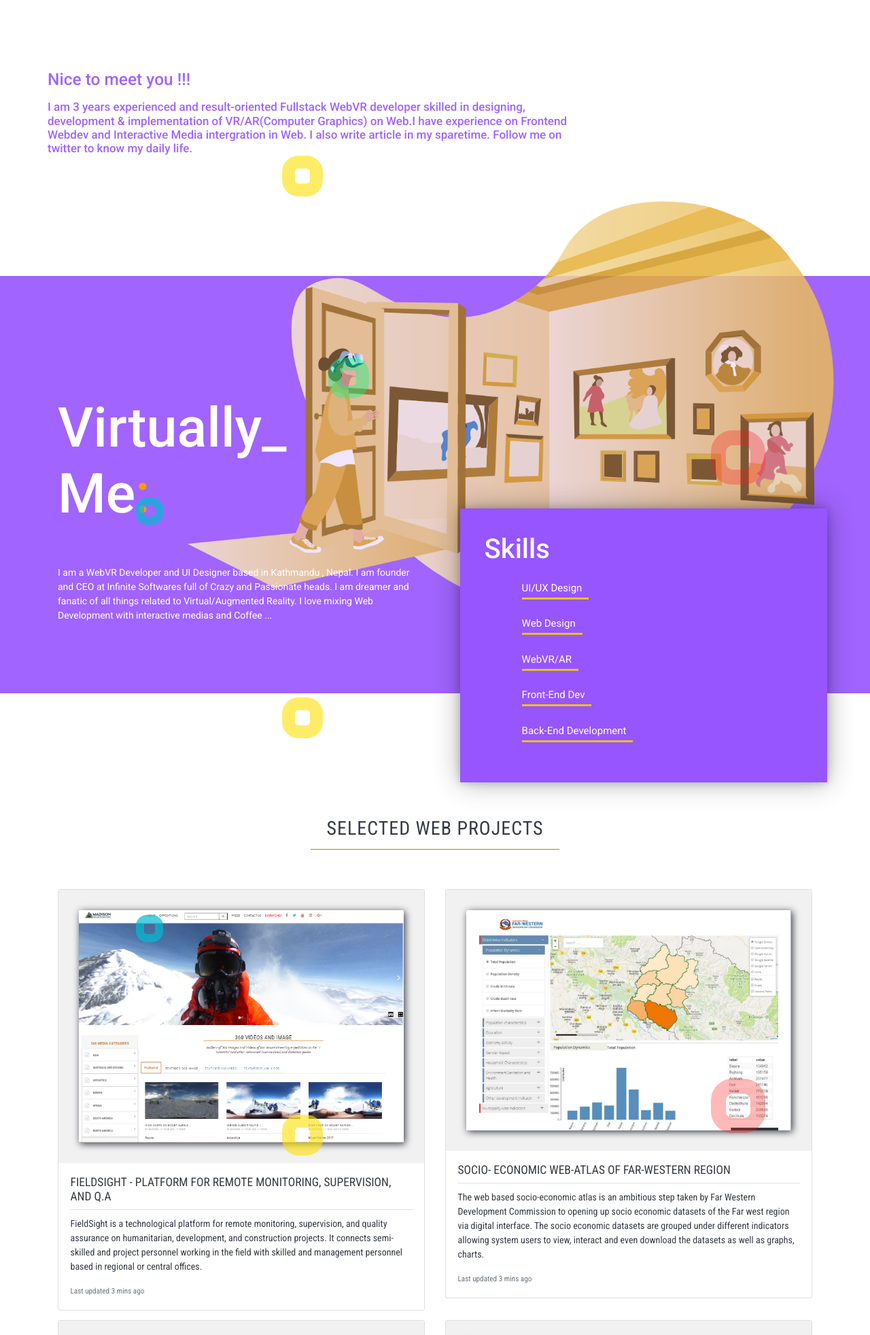
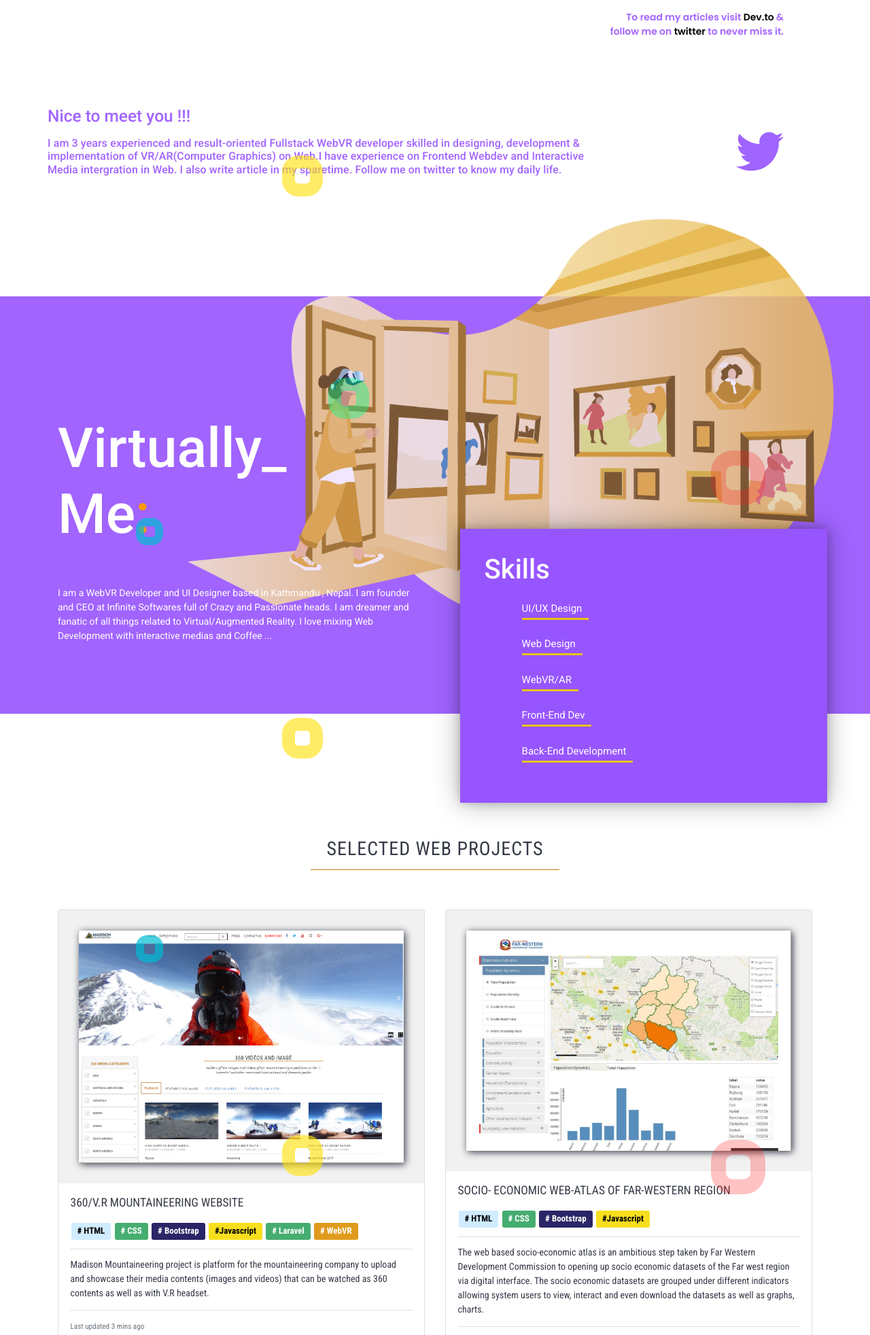
Before and after one commit to pravinpoudel/pravinstatic.github.io, a website: page index.html in a window 1280 px wide. Shown: the part 391-2355 px from the top of the page at 68% size. Drawn offline with nearby package versions, Linux system fonts and the light colour scheme.

Commit message:
icon add, blog text added

```diff
--- a/ItemSlider/css/style.css
+++ b/ItemSlider/css/style.css
@@ -78,7 +78,7 @@
 
 .mi-slider nav {
 	position: relative;
-	top: 400px;
+	top: 365px;
 	text-align: center;
 	max-width: 800px;
 	margin: 0 auto;
--- a/index.html
+++ b/index.html
@@ -7,6 +7,7 @@
     <meta name="keywords" content="Habitat , Sitecore">
     <meta content="width=device-width, initial-scale=1" name="viewport" />
     <title></title>
+    <script src="https://kit.fontawesome.com/54b80c2356.js" crossorigin="anonymous"></script>
     <link rel="stylesheet" href="https://stackpath.bootstrapcdn.com/bootstrap/4.3.1/css/bootstrap.min.css" integrity="sha384-ggOyR0iXCbMQv3Xipma34MD+dH/1fQ784/j6cY/iJTQUOhcWr7x9JvoRxT2MZw1T" crossorigin="anonymous">
     <link rel="stylesheet" href="ItemSlider/css/style.css">
     <link href="https://fonts.googleapis.com/css2?family=Roboto+Condensed:ital,wght@0,400;0,700;1,300&display=swap" rel="stylesheet">
@@ -42,7 +43,7 @@
         </div>
         <div class="contact">
             <address>
-                <span class="call">Call :</span>
+                <span class="call"><i class="fas fa-phone-alt"></i> :</span>
                 <a href="#call" class="call"> +977-9861577277 </a>
             </address>
         </div>
@@ -60,6 +61,15 @@
                                  </h1>
                              <div class="small_explain">
                                     <h6>Front-end & React and WebVR Developer</h6>
+                            </div>
+
+                            <div class="blog">
+                                <span>To read my articles visit <a href="https://dev.to/voralagas"> Dev.to</a> & follow me on <a href="https://twitter.com/voralagas">twitter</a>  to never miss it.</span>
+
+                            </div>
+                            <div class="twitter">
+                                <a href="https://twitter.com/voralagas">  <i class="fab fa-twitter"></i></a>
+
                             </div>
                         </div>
                         <!-- <div class="small_explain">
@@ -213,17 +223,26 @@
                 </div>
             </div>
             <div class="row">
+
                 <div class="col-md-6">
                     <div class="card mb-3">
                         <div class="card-img-div">
-                        <img src="images/portfolio/MADISON.png" class="card-img-top" alt="...">
+                            <img src="images/portfolio/MADISON.png" class="card-img-top" alt="...">
                         </div>
+
                         <div class="card-body font-cond">
-                          <h5 class="card-title">FieldSight - platform for remote monitoring, supervision, and Q.A</h5>
-                          <p class="card-text">FieldSight is a technological platform for remote monitoring, supervision, and quality assurance on humanitarian, development, and construction projects. It connects semi-skilled and project personnel working in the field with skilled and management personnel based in regional or central offices.
-
-                           </p>
-                          <p class="card-text"><small class="text-muted">Last updated 3 mins ago</small></p>
+                          <h5 class="card-title">360/V.R Mountaineering Website</h5>
+                          <div class="tag">
+                            <span class="light_blue" style="color: #000;"># HTML</span>
+                            <span class="green"># CSS</span>
+                            <span class="blue"># Bootstrap</span>
+                            <span class="yellow" style="color: #000000;">#Javascript</span>
+                            <span class="green"># Laravel</span>
+                            <span class="orange"># WebVR</span>
+                            <!-- <span class="orange"># Krpano</span> -->
+                          </div>
+                          <p class="card-text">Madison Mountaineering project is platform for the mountaineering company to upload and showcase their media contents (images and videos) that can be watched as 360 contents as well as with V.R headset.</p>
+                           <p class="card-text"><small class="text-muted">Last updated 3 mins ago</small></p>
                         </div>
                       </div>
                 </div>
@@ -232,9 +251,16 @@
                     <div class="card mb-3">
                         <div class="card-img-div">
                         <img src="images/portfolio/atlas.png" class="card-img-top" alt="...">
-                        </div>
+                    </div>
                         <div class="card-body font-cond">
                           <h5 class="card-title">Socio- Economic Web-Atlas of Far-Western Region</h5>
+                          <div class="tag">
+                            <span class="light_blue" style="color: #000;"># HTML</span>
+                            <span class="green"># CSS</span>
+                            <span class="blue"># Bootstrap</span>
+                            <span class="yellow" style="color: #000000;">#Javascript</span>
+
+                          </div>
                           <p class="card-text">The web based socio-economic atlas is an ambitious step taken by Far Western Development Commission to opening up socio economic datasets of the Far west region via digital interface. The socio economic datasets are grouped under different indicators allowing system users to view, interact and even download the datasets as well as graphs, charts.
                         </p>
                           <p class="card-text"><small class="text-muted">Last updated 3 mins ago</small></p>
@@ -248,7 +274,13 @@
                         <img src="images/portfolio/MODEL.png" class="card-img-top" alt="...">
                         </div>
                         <div class="card-body font-cond">
-                          <h5 class="card-title">Card title</h5>
+                          <h5 class="card-title">3D Model Player for Web</h5>
+                          <div class="tag">
+
+                            <span class="yellow" style="color: #000000;">#Javascript</span>
+                            <span class="brinjal"># WebGL</span>
+                            <span class="orange"># three.js</span>
+                          </div>
                           <p class="card-text">3D Model Player for Web</p>
                            <p class="card-text"><small class="text-muted">Last updated 3 mins ago</small></p>
                         </div>
@@ -258,16 +290,27 @@
                 <div class="col-md-6">
                     <div class="card mb-3">
                         <div class="card-img-div">
-                            <img src="images/portfolio/MADISON.png" class="card-img-top" alt="...">
+                        <img src="images/portfolio/fieldsight.png" class="card-img-top" alt="...">
                         </div>
+                        <div class="card-body font-cond">
+                          <h5 class="card-title">FieldSight - platform for remote monitoring, supervision, and Q.A</h5>
+                          <div class="tag">
+                            <span class="light_blue" style="color: #000;"># HTML</span>
+                            <span class="green"># CSS</span>
+                            <span class="orange"># Bootstrap</span>
+                            <!-- <span class="blue"># Bootstrap</span> -->
+                            <span class="yellow" style="color: #000000;">#Javascript</span>
+                            <!-- <span class="green"># Laravel</span> -->
+                            <!-- <span class="brinjal"># WebVR</span> -->
 
-                        <div class="card-body font-cond">
-                          <h5 class="card-title">360/V.R Mountaineering Website</h5>
-                          <p class="card-text">Madison Mountaineering project is platform for the mountaineering company to upload and showcase their media contents (images and videos) that can be watched as 360 contents as well as with V.R headset.</p>
-                           <p class="card-text"><small class="text-muted">Last updated 3 mins ago</small></p>
+                          </div>
+
+                          <p class="card-text">FieldSight is a technological platform for remote monitoring, supervision, and quality assurance on humanitarian, development, and construction projects. It connects semi-skilled and project personnel working in the field with skilled and management personnel based in regional or central offices.                           </p>
+                          <p class="card-text"><small class="text-muted">Last updated 3 mins ago</small></p>
                         </div>
                       </div>
                 </div>
+
                 <div class="circle_red color_ball" data-rellax-speed = "-4">
                 </div>
                 <div class="circle_yellow color_ball" data-rellax-speed = "2">
--- a/style.css
+++ b/style.css
@@ -17,7 +17,7 @@ html {
   position: absolute;
   font-family: "Rubik", sans-serif;
   right: 25px;
-  font-size: 19px;
+  /* font-size: 19px; */
   top: 60px;
   z-index: 12;
 }
@@ -36,7 +36,7 @@ a:hover {
 }
 .logo a:hover {
   border-bottom: none;
-  color: #fff;
+  color: #a064ff;
 }
 
 .logo a {
@@ -57,6 +57,7 @@ a:hover {
 
 span.call {
   font-weight: 600;
+  color: #a064ff;
 }
 
 section {
@@ -95,6 +96,7 @@ section {
   right: 0px;
   z-index: 12;
   float: right;
+  text-align: right;
 }
 
 
@@ -122,7 +124,9 @@ section {
 }
 
 .intro h6{
-  font-size: 17px;
+  font-size: 16px;
+  letter-spacing: 0.1px;
+  line-height: 1.2;
 }
 
 .grid_wrapper {
@@ -164,7 +168,7 @@ section {
 .circle_red {
   width: 80px;
   height: 80px;
-  border: 22px solid #ff1919;
+  border: 22px solid #ff1919db;
   position: absolute;
   top: 37%;
   right: 12%;
@@ -326,6 +330,11 @@ section {
 .call_wrapper .call {
   color: #fe9902;
 }
+
+.top_section{
+  min-height: 100vh;
+}
+
 .top_section , .portfolio_section{
   background: white;
   color: #a164ff;
@@ -367,7 +376,7 @@ section {
 
 .card-body .card-title{
   text-transform: uppercase;
-  border-bottom: 1px dotted #c2c2c2;
+  /* border-bottom: 1px dotted #c2c2c2; */
   padding-bottom: 8px;
 }
 
@@ -379,6 +388,12 @@ section {
   padding: 30px;
   background: #f1f1f1;
   /* box-shadow: 2px 2px 21px; */
+}
+
+.card-text{
+  border-top: 1px dotted #c2c2c2;
+  padding-top: 12px;
+  margin-top: 12px;
 }
 
 .sec-title{
@@ -398,3 +413,68 @@ section {
   top: 85%;
   left: 21%;
 }
+
+.tag span{
+  font-size: 13px;
+  font-weight: bold;
+  color: white;
+  padding: 2px 9px 3px;
+  margin: 1px;;
+  border-radius: 3px;
+  display: inline-block;
+}
+
+.red{
+  background-color: #f92525;
+}
+
+.light_blue{
+  background-color: rgb(208, 236, 255);
+
+}
+
+.green{
+  background-color: #46ad70;
+}
+
+.blue{
+  background-color: #2A2566;
+}
+
+.yellow{
+  background-color: #F7DF1E;
+
+}
+
+.orange{
+  background-color: #e09b1d;
+}
+
+.brinjal{
+  background-color: #562765;
+}
+
+.blog{
+  width: 54%;
+  float: right;
+  padding-top: 12px;
+}
+
+
+.blog span{
+  font-family: 'Poppins', sans-serif;
+  /* color: #000; */
+}
+
+div.twitter{
+  position: relative;
+  top: 170px;
+}
+
+.twitter a {
+  position: absolute;
+  z-index: 999;
+  right: 0px;
+  color: #a064ff;
+  font-size: 70px;
+}
```
